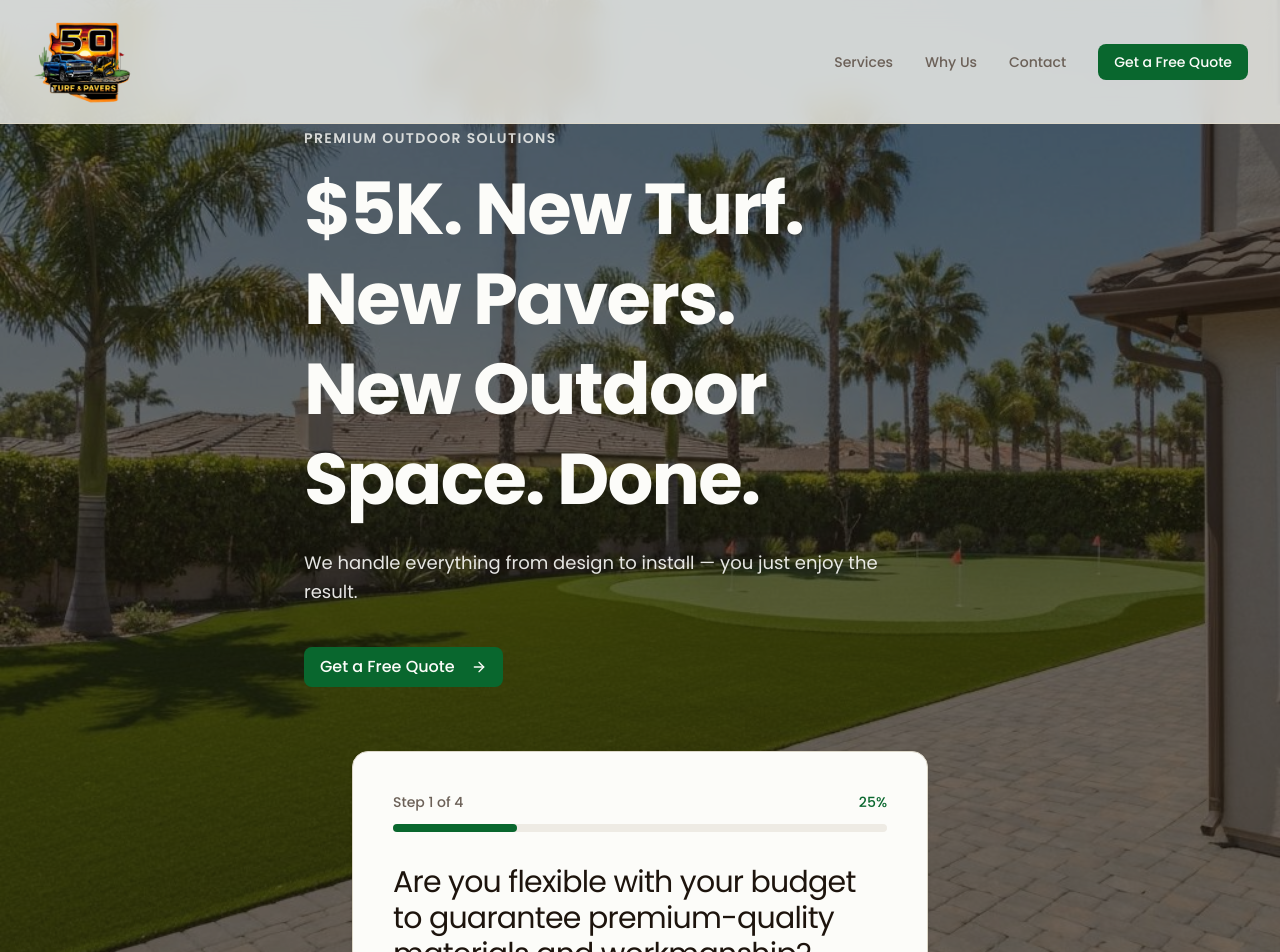
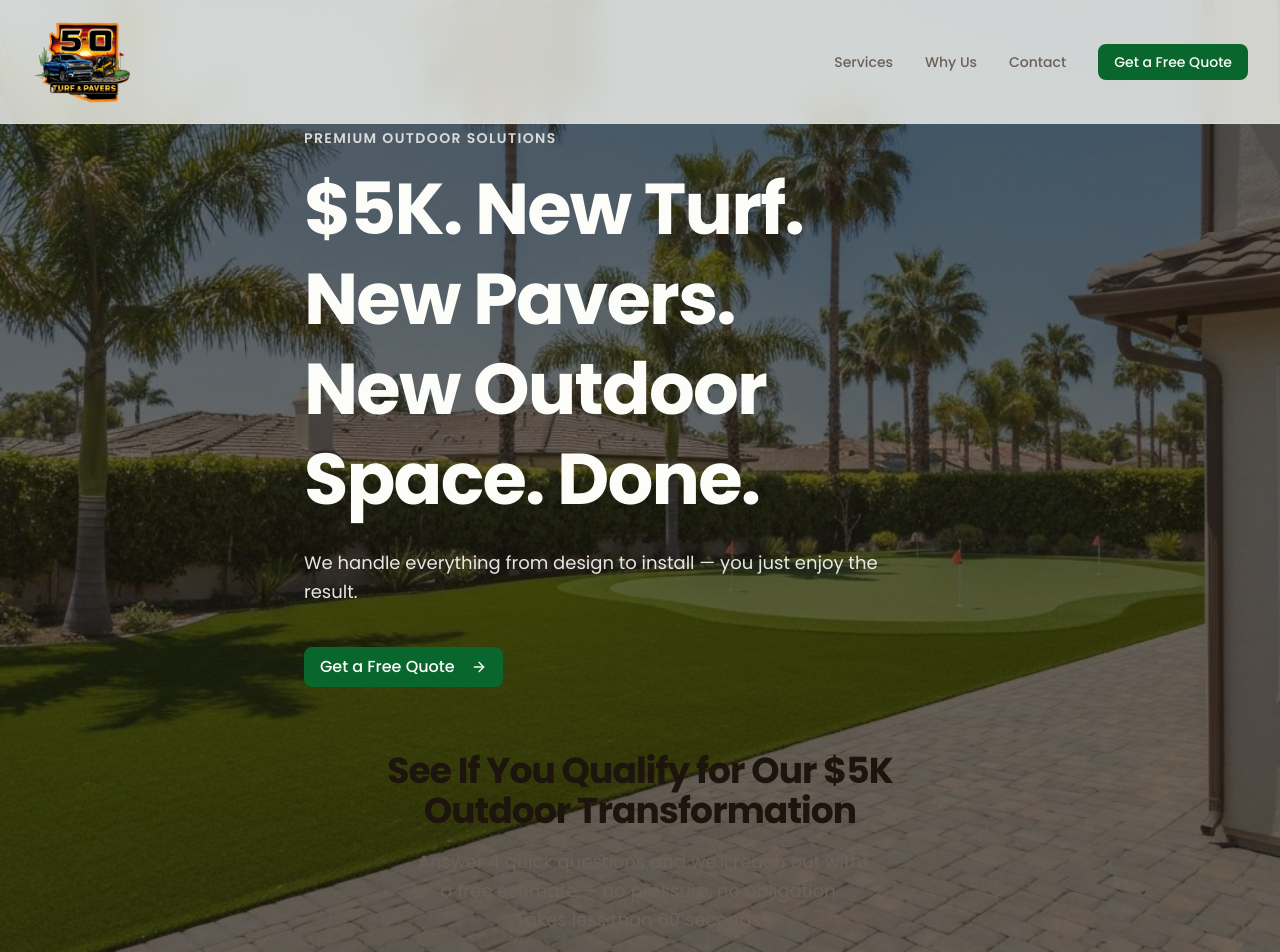
Before and after one commit to Fbet590/5-O-v2, a Next.js app: page / in a window 1280 px wide. Shown: the top 952 px of the page. Built offline with nearby package versions, Linux system fonts and the light colour scheme.

Commit message:
feat: add headline and subheadline to form card
Introduce styled headline and subheadline above form card.

```diff
--- a/components/lead-form.tsx
+++ b/components/lead-form.tsx
@@ -317,6 +317,14 @@ export function LeadForm() {
     >
       <div className="mx-auto max-w-7xl px-6 lg:px-8">
         <div className="mx-auto max-w-xl">
+          <div className="text-center mb-8">
+            <h2 className="font-serif text-3xl sm:text-4xl font-bold tracking-tight text-foreground text-balance">
+              See If You Qualify for Our $5K Outdoor Transformation
+            </h2>
+            <p className="mt-4 text-muted-foreground text-lg leading-relaxed max-w-md mx-auto">
+              Answer 4 quick questions and we&apos;ll reach out with a free estimate — no pressure, no obligation. Takes less than 60 seconds.
+            </p>
+          </div>
           <div className="rounded-2xl border border-border bg-card p-6 sm:p-10 shadow-sm">
             {submitted ? (
               <SuccessState />
```
